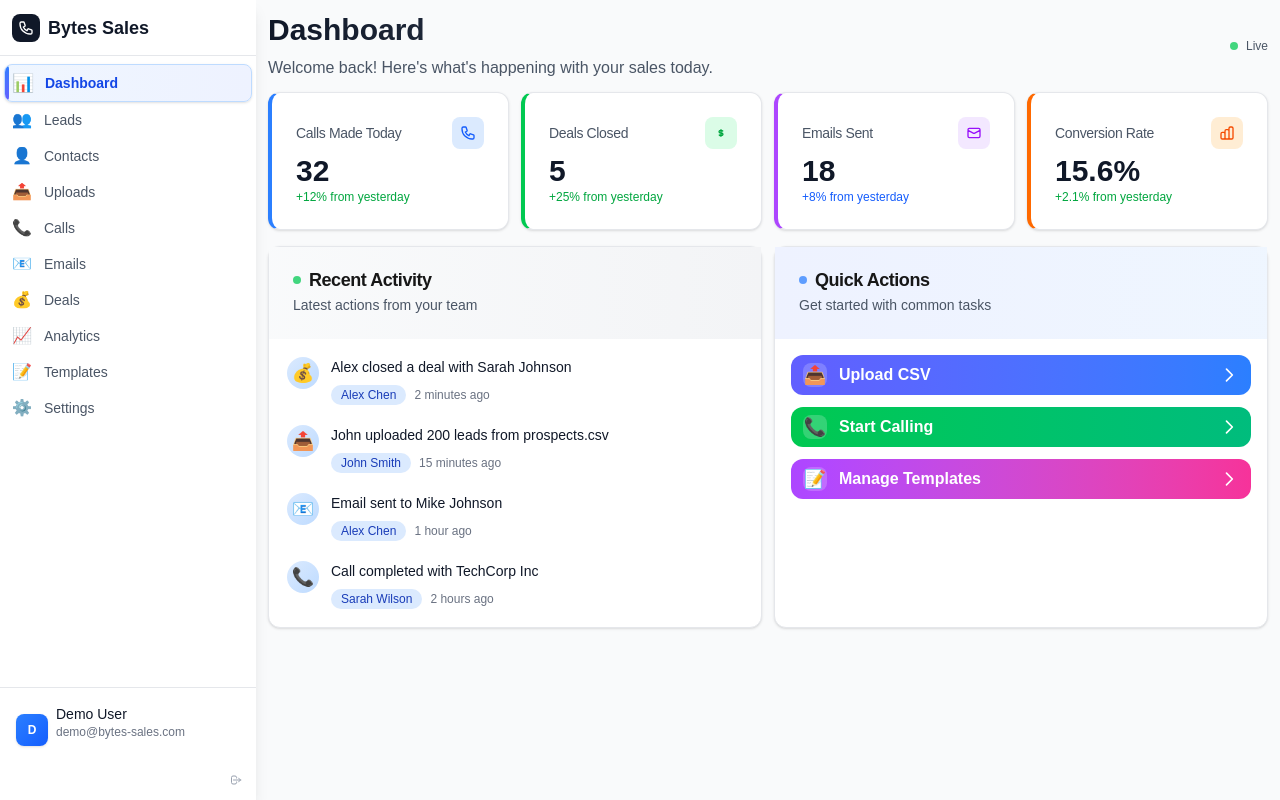
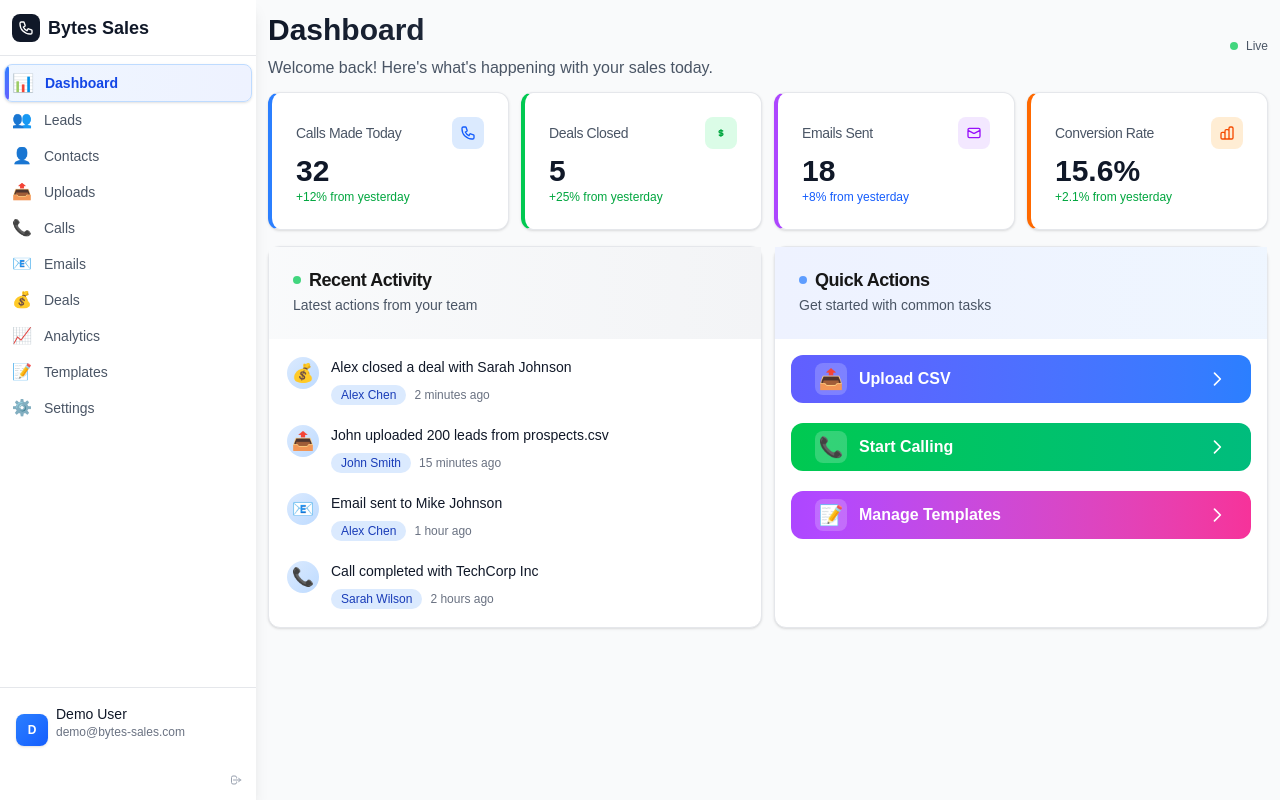
Before and after one commit to developer-bytespak/bytes-sales-frontend, a Next.js app: page /dashboard in a window 1280 px wide. Built offline with nearby package versions, Linux system fonts and the light colour scheme; no server answers.

Commit message:
improved dashboard quick actions task

```diff
--- a/app/dashboard/page.tsx
+++ b/app/dashboard/page.tsx
@@ -209,11 +209,11 @@ export default function DashboardPage() {
               <CardDescription>Get started with common tasks</CardDescription>
             </CardHeader>
             <CardContent className="p-4">
-              <div className="space-y-3">
-                <Button className="w-full flex items-center justify-between p-3 bg-gradient-to-r from-indigo-500 to-blue-500 hover:from-indigo-600 hover:to-blue-600 text-white rounded-xl transition-all duration-300 hover:scale-105 hover:shadow-lg group">
+              <div className="space-y-5">
+                <Button className="w-full flex items-center justify-between p-6 bg-gradient-to-r from-indigo-500 to-blue-500 hover:from-indigo-600 hover:to-blue-600 text-white rounded-xl transition-all duration-300 hover:scale-105 hover:shadow-lg group">
                   <div className="flex items-center space-x-3">
-                    <div className="w-6 h-6 bg-white/20 rounded-lg flex items-center justify-center group-hover:bg-white/30 transition-colors">
-                      <span className="text-lg">📤</span>
+                    <div className="w-8 h-8 bg-white/20 rounded-lg flex items-center justify-center group-hover:bg-white/30 transition-colors">
+                      <span className="text-xl">📤</span>
                     </div>
                     <span className="font-semibold">Upload CSV</span>
                   </div>
@@ -222,10 +222,10 @@ export default function DashboardPage() {
                   </svg>
                 </Button>
 
-                <Button className="w-full flex items-center justify-between p-3 bg-gradient-to-r from-green-500 to-emerald-500 hover:from-green-600 hover:to-emerald-600 text-white rounded-xl transition-all duration-300 hover:scale-105 hover:shadow-lg group">
+                <Button className="w-full flex items-center justify-between p-6 bg-gradient-to-r from-green-500 to-emerald-500 hover:from-green-600 hover:to-emerald-600 text-white rounded-xl transition-all duration-300 hover:scale-105 hover:shadow-lg group">
                   <div className="flex items-center space-x-3">
-                    <div className="w-6 h-6 bg-white/20 rounded-lg flex items-center justify-center group-hover:bg-white/30 transition-colors">
-                      <span className="text-lg">📞</span>
+                    <div className="w-8 h-8 bg-white/20 rounded-lg flex items-center justify-center group-hover:bg-white/30 transition-colors">
+                      <span className="text-xl">📞</span>
                     </div>
                     <span className="font-semibold">Start Calling</span>
                   </div>
@@ -234,10 +234,10 @@ export default function DashboardPage() {
                   </svg>
                 </Button>
 
-                <Button className="w-full flex items-center justify-between p-3 bg-gradient-to-r from-purple-500 to-pink-500 hover:from-purple-600 hover:to-pink-600 text-white rounded-xl transition-all duration-300 hover:scale-105 hover:shadow-lg group">
+                <Button className="w-full flex items-center justify-between p-6 bg-gradient-to-r from-purple-500 to-pink-500 hover:from-purple-600 hover:to-pink-600 text-white rounded-xl transition-all duration-300 hover:scale-105 hover:shadow-lg group">
                   <div className="flex items-center space-x-3">
-                    <div className="w-6 h-6 bg-white/20 rounded-lg flex items-center justify-center group-hover:bg-white/30 transition-colors">
-                      <span className="text-lg">📝</span>
+                    <div className="w-8 h-8 bg-white/20 rounded-lg flex items-center justify-center group-hover:bg-white/30 transition-colors">
+                      <span className="text-xl">📝</span>
                     </div>
                     <span className="font-semibold">Manage Templates</span>
                   </div>
```
